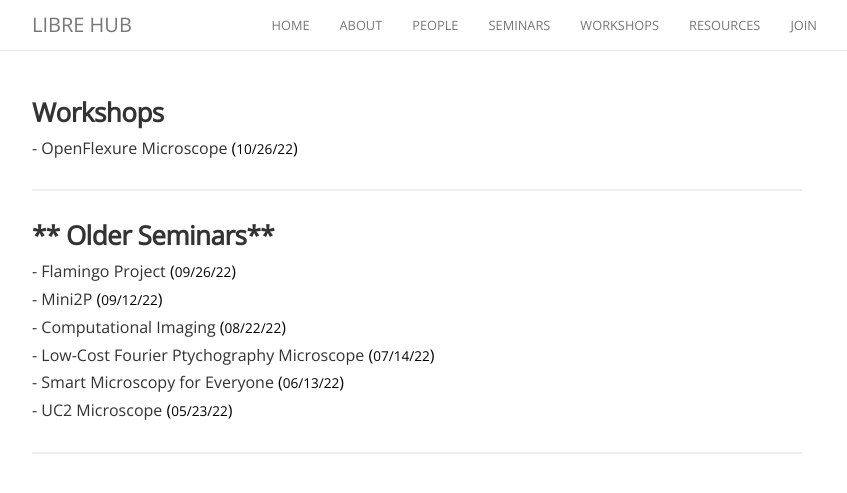
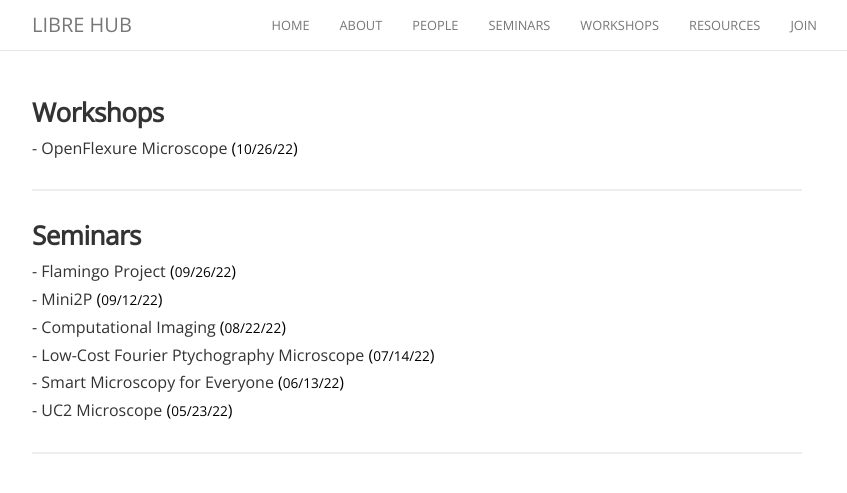
Before and after one commit to LIBREhub/LIBREhub.github.io, a Jekyll site: the page built from sources.md, in a window 1280 px wide. Shown: the top 493 px of the page, without its empty margins (223-1070 px from the left). Built offline with Jekyll 4.4.1, drawn with Linux system fonts in a browser that asks for light colours; nearby versions of some CDN libraries; comment, search, counter and statistics services are not loaded.

Commit message:
Update sources.md

```diff
--- a/sources.md
+++ b/sources.md
@@ -19,7 +19,7 @@
 
 <hr>
 
-### ** Older Seminars**
+### **Seminars**
 
 <div class="content list">
   {% for post in site.posts %}
```
